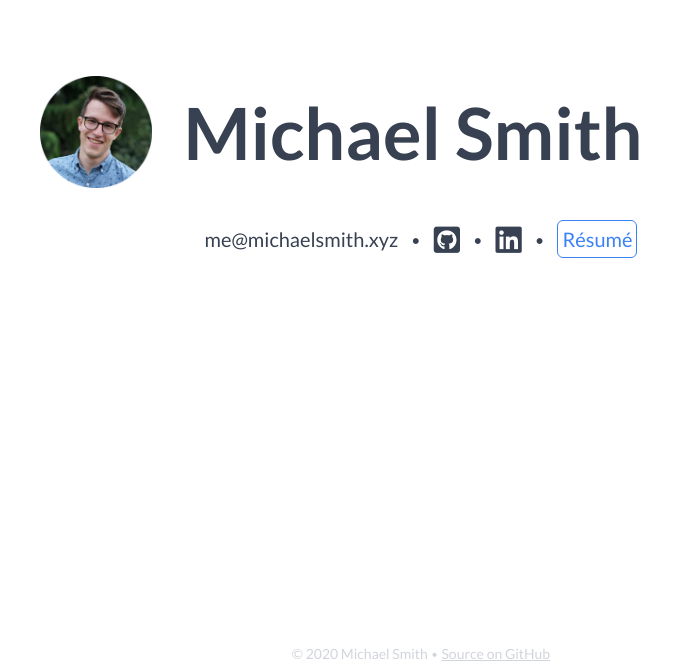
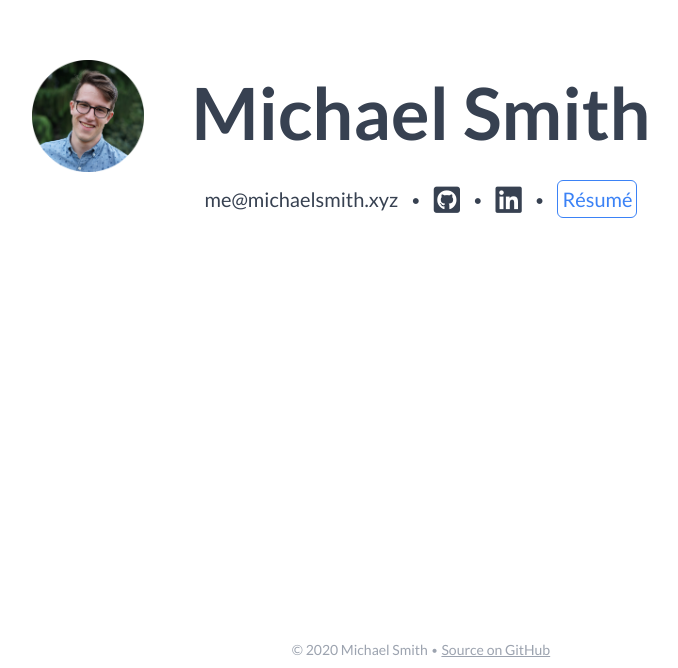
Before and after one commit to thisismichaelsmithsgithub/michaelsmith.xyz, a website built with webpack: page src/index.html in a window 1280 px wide. Shown: the part 132-800 px from the top of the page, without its empty margins (219-897 px from the left). Built offline with nearby package versions, Linux system fonts and the light colour scheme.

Commit message:
small layout improvements

```diff
--- a/src/index.html
+++ b/src/index.html
@@ -11,20 +11,20 @@
         <link href="https://fonts.googleapis.com/css2?family=Lato:wght@300;400;700&display=swap" rel="stylesheet">
     </head>
 
-    <body class="flex flex-col justify-start items-center w-full h-full container mx-auto font-sans text-gray-700">
+    <body class="flex flex-col justify-between items-center w-full h-full container mx-auto font-sans text-gray-700">
         <header class='mt-52 font-display'>
-            <h1 class="font-bold text-5xl sm:text-7xl mb-8 sm:flex sm:flex-row sm:items-center text-center">
-                <img class="hidden lg:inline-block w-28 h-28 -ml-40 mr-8" src="./static/me-circle.png" alt="Profile Image" />
+            <img class="hidden lg:inline-block w-28 h-28 -ml-40 -mt-4 float-left" src="./static/me-circle.png" alt="Profile Image" />
+            <h1 class="font-bold text-5xl sm:text-7xl mb-8 text-center">
                 Michael Smith
             </h1>
             <nav>
                 <ul class='list-none flex flex-col items-center sm:flex-row sm:justify-center text-xl'>
                     <li>
-                        <a class="no-underline hover:text-blue-500" href="mailto:me@michaelsmith.xyz">me@michaelsmith.xyz</a>
+                        <a class="no-underline hover:text-blue-500 transition-all" href="mailto:me@michaelsmith.xyz">me@michaelsmith.xyz</a>
                         <span class='ml-2 font-light hidden sm:inline'>•</span>
                     </li>
                     <li class="mt-6 sm:mt-0 sm:ml-3 sm:inline-flex sm:items-center">
-                        <a class="no-underline sm:text-3xl hover:text-blue-500"" href="https://github.com/michaelsmithxyz">
+                        <a class="no-underline sm:text-3xl hover:text-blue-500 transition-all" href="https://github.com/michaelsmithxyz">
                             <i class="fab fa-github-square"></i>
                             <span class="sm:hidden">GitHub</span>
                         </a>
@@ -32,7 +32,7 @@
                         <span class='ml-3 font-light hidden sm:inline'>•</span>
                     </li>
                     <li class="mt-6 sm:mt-0 sm:ml-3 sm:inline-flex sm:items-center">
-                        <a class="no-underline sm:text-3xl hover:text-blue-500"" href="https://linkedin.com/in/michaelsmithxyz">
+                        <a class="no-underline sm:text-3xl hover:text-blue-500 transition-all" href="https://linkedin.com/in/michaelsmithxyz">
                             <i class="fab fa-linkedin"></i>
                             <span class="sm:hidden">LinkedIn</span>
                         </a>
@@ -40,14 +40,17 @@
                         <span class='font-light hidden sm:inline ml-3'>•</span>
                     </li>
                     <li class="mt-6 sm:mt-0 sm:ml-3 sm:inline-flex sm:items-center">
-                        <a class="font-medium p-1 border border-solid border-blue-500 text-blue-500 hover:text-blue-600 hover:border-blue-600 rounded-md" href="./static/resume-michael-smith-current.pdf">
+                        <a
+                            class="font-medium p-1 border border-solid border-blue-500 text-blue-500 rounded-md hover:text-blue-600 hover:border-blue-600 transition-all"
+                            href="./static/resume-michael-smith-current.pdf"
+                        >
                             Résumé
                         </a>
                     </li>
                 </ul>
             </nav>
         </header>
-        <footer class="font-display mt-auto flex-shrink-0 text-gray-300 mb-1 text-sm">
+        <footer class="font-display mt-7 mb-2 justify-self-autoflex-shrink-0 text-gray-400 text-sm">
             © 2020 Michael Smith
             <span class="font-light">•</span>
             <a class="underline" href="https://github.com/michaelsmithxyz/michaelsmith.xyz">
```
